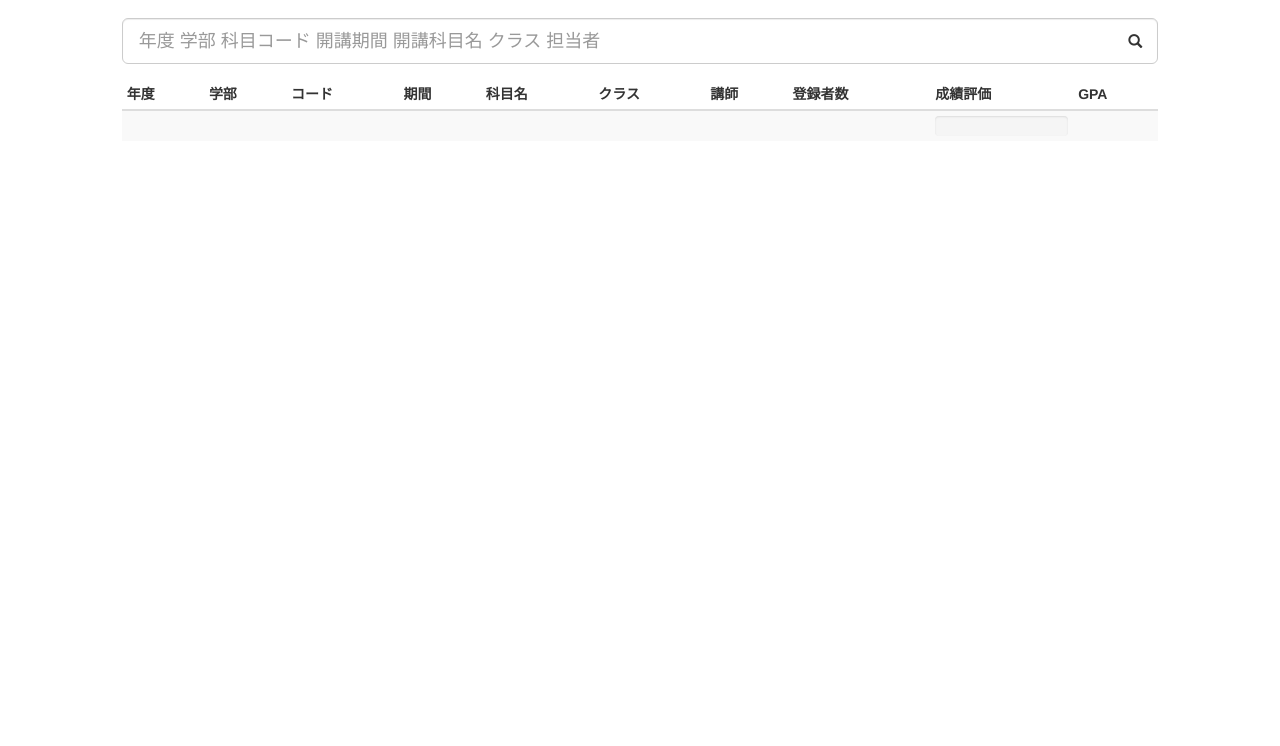
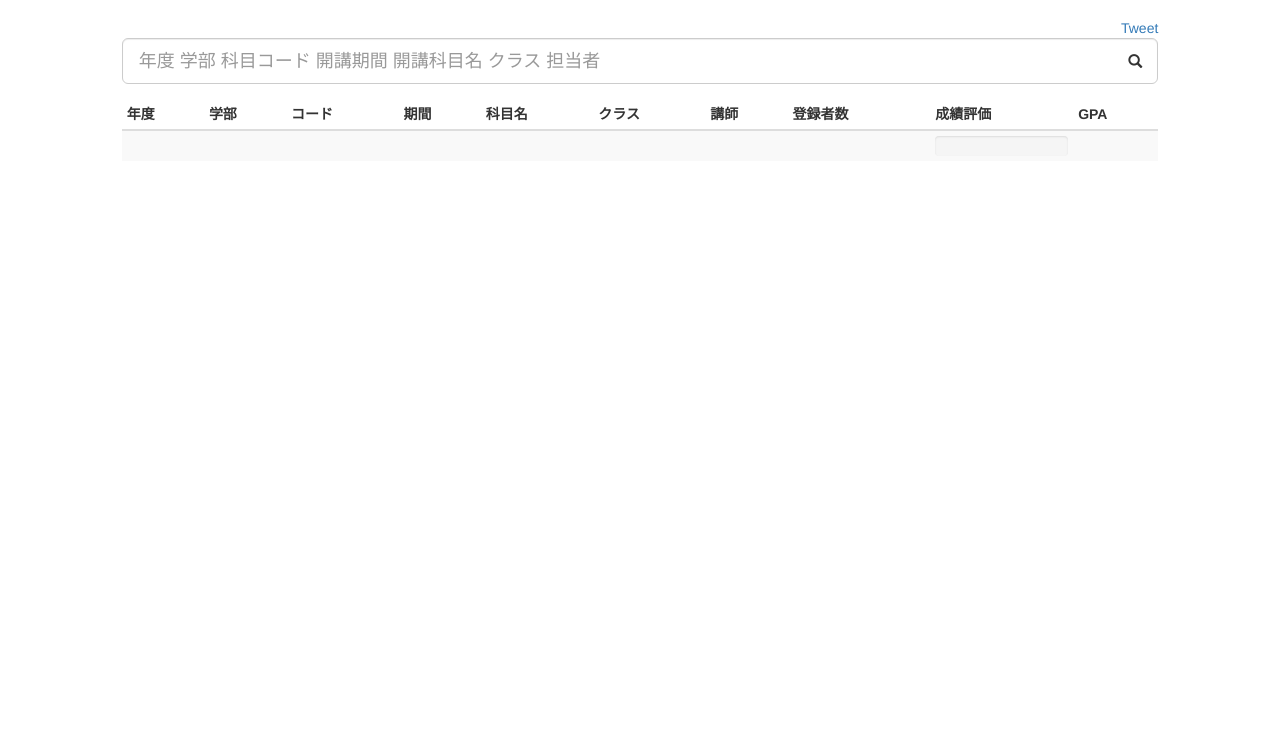
Before and after one commit to mikoim/rkp, a website: page web/src/index.html in a window 1280 px wide. Shown: the part 54-800 px from the top of the page. Drawn offline with nearby package versions, Linux system fonts and the light colour scheme.

Commit message:
Twitterボタンを追加

```diff
--- a/web/src/index.html
+++ b/web/src/index.html
@@ -79,7 +79,18 @@
 
     ga('create', 'UA-44033957-9', 'auto');
     ga('send', 'pageview');
+</script>
 
+<script>
+    !function (d, s, id) {
+        var js, fjs = d.getElementsByTagName(s)[0], p = /^http:/.test(d.location) ? 'http' : 'https';
+        if (!d.getElementById(id)) {
+            js = d.createElement(s);
+            js.id = id;
+            js.src = p + '://platform.twitter.com/widgets.js';
+            fjs.parentNode.insertBefore(js, fjs);
+        }
+    }(document, 'script', 'twitter-wjs');
 </script>
 
 <nav class="navbar">
@@ -91,6 +102,13 @@
 </nav>
 
 <div class="container-fluid" id="man">
+
+    <div class="row">
+        <div class="col-md-2 col-md-offset-9 text-right">
+            <a href="https://twitter.com/share" class="twitter-share-button" data-url="http://lolcat.miko.im/" data-text="RKPv3を使って同志社大学の良さげな科目を素早く検索しよう！" data-via="comfort_bread" data-size="large" data-hashtags="RKPv3">Tweet</a>
+        </div>
+    </div>
+
     <div class="row">
         <div class="col-md-10 col-md-offset-1">
             <div class="form-group has-feedback">
```
